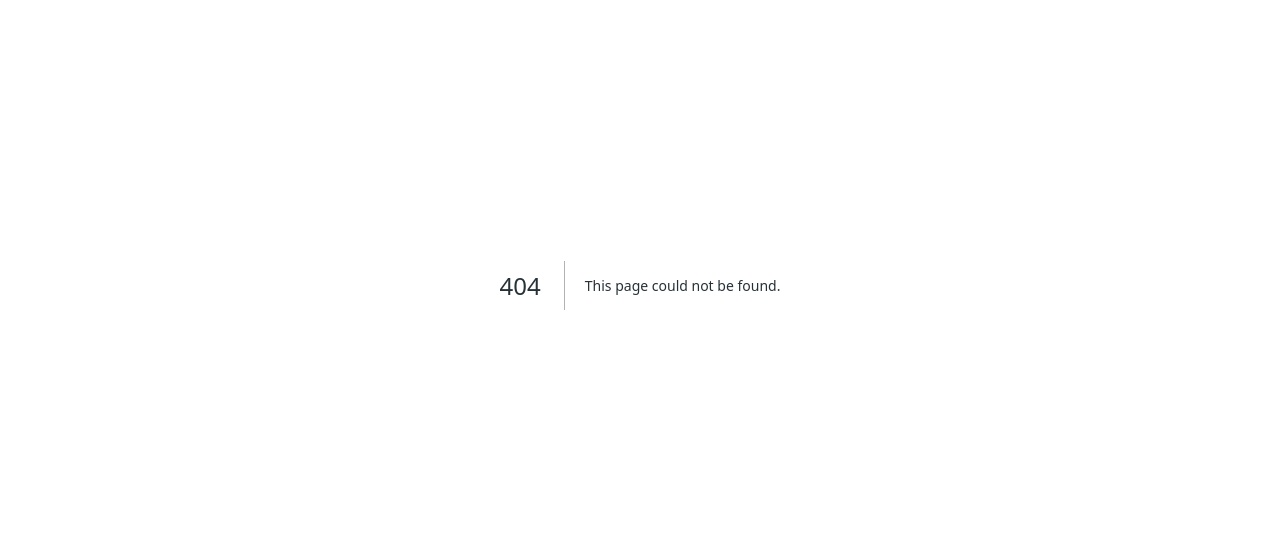
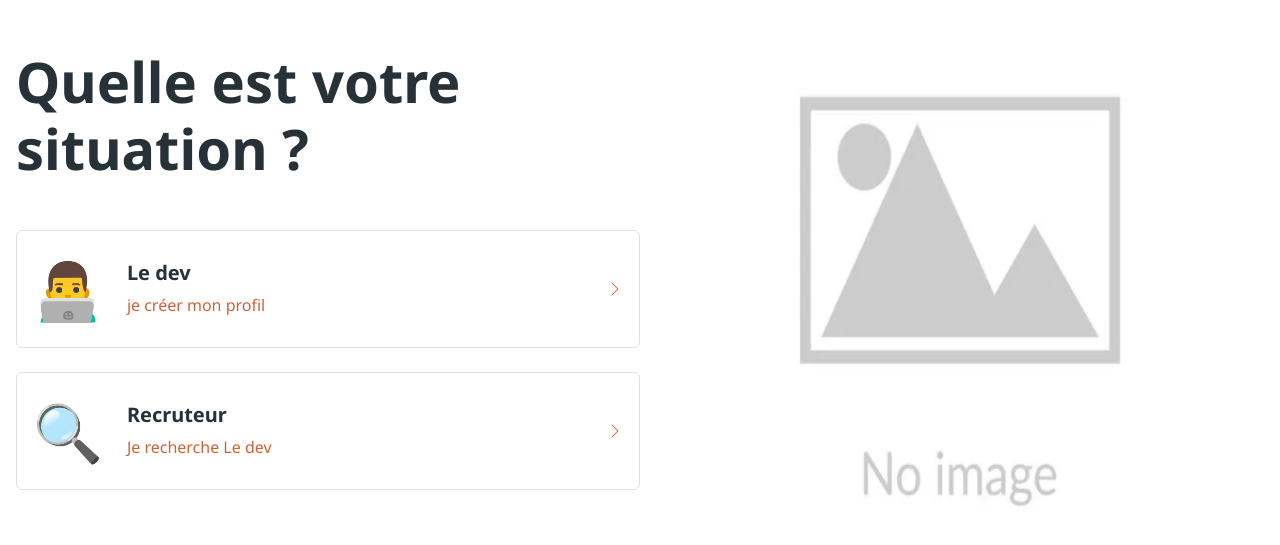
Before and after one commit to BrissouLaChankla/LinhubFront, a Next.js app: page /onboarding in a window 1280 px wide. Before the commit this address had no page. Shown: the part 131-676 px from the top of the page. Built offline with nearby package versions, Linux system fonts and the light colour scheme.

Commit message:
add page onboarding

```diff
--- /dev/null
+++ b/pages/onboarding.js
@@ -0,0 +1,49 @@
+import Link from "next/link";
+import styles from "@/styles/onboarding.module.scss";
+import Image from "next/image";
+import noImage from "../assets/no_image.jpeg";
+import { ChevronRight } from "react-bootstrap-icons";
+
+export default function Onboarding() {
+  return (
+    <div>
+      <div className="container-fluid px-md-5"></div>
+      <div className="col-lg-6">
+        <h1 className="mb-5">Quelle est votre situation ?</h1>
+        <div>
+          <Link
+            className="border rounded text-decoration-none d-flex align-items-center p-3 justify-content-between"
+            href="/onboardJob"
+          >
+            <div className="d-flex align-items-center">
+              <div className="fs-1">👨‍💻</div>
+              <div className="ps-4">
+                <h3>Le dev</h3>
+                <span>je créer mon profil</span>
+              </div>
+            </div>
+            <ChevronRight />
+          </Link>
+          <Link
+            className="border rounded text-decoration-none d-flex align-items-center p-3 mt-4 justify-content-between "
+            href="/onboardRecruteur"
+          >
+            <div className="d-flex align-items-center">
+              <div className="fs-1">🔍</div>
+              <div className="ps-4">
+                <h3>Recruteur</h3>
+                <span>Je recherche Le dev</span>
+              </div>
+            </div>
+            <ChevronRight />
+          </Link>
+        </div>
+      </div>
+      <Image
+        src={noImage}
+        alt="no-image"
+        className={`d-none d-lg-block ${styles.halfBg}`}
+      />
+    </div>
+  );
+}
```
